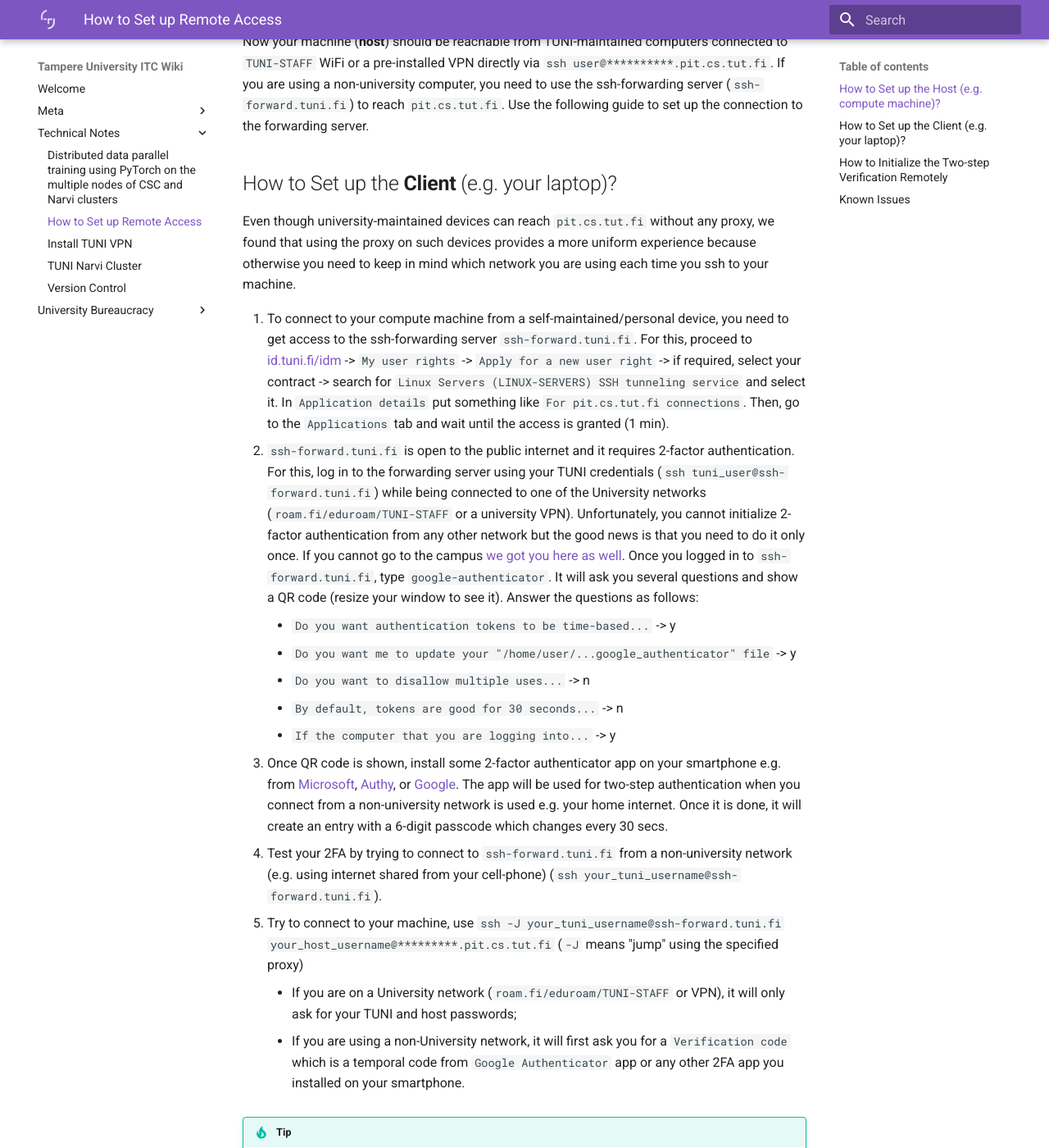
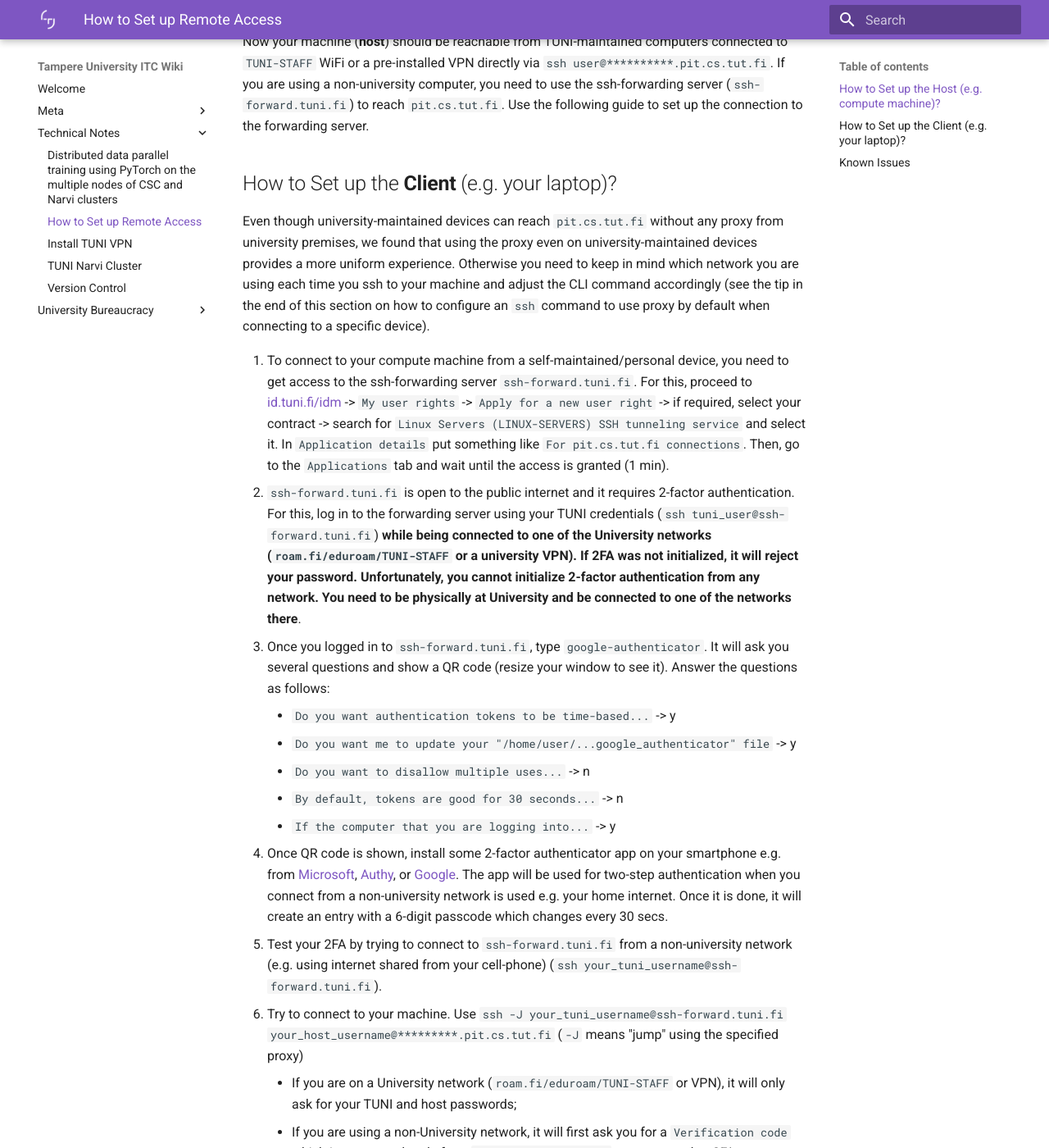
Before and after one commit to TUNI-ITC/wiki, an MkDocs documentation site: the page built from docs/Technical-Notes/how-to-set-up-remote-access.md, in a window 1280 px wide and 1400 px high, scrolled down 1232 px. Shown: the whole window at 82% size. Built offline with MkDocs 1.6.1 and Material for MkDocs 9.7.7, drawn with Linux system fonts in a browser that asks for light colours; some of the changed text lies outside the part shown.

Commit message:
clarify 2fa instructions; removed old work-around (#35)

````diff
--- a/docs/Technical-Notes/how-to-set-up-remote-access.md
+++ b/docs/Technical-Notes/how-to-set-up-remote-access.md
@@ -21,18 +21,19 @@ We assume that you have an Linux desktop (**host**) at your office and you would
 Now your machine (**host**) should be reachable from TUNI-maintained computers connected to `TUNI-STAFF` WiFi or a pre-installed VPN directly via `ssh user@**********.pit.cs.tut.fi`. If you are using a non-university computer, you need to use the ssh-forwarding server (`ssh-forward.tuni.fi`) to reach `pit.cs.tut.fi`. Use the following guide to set up the connection to the forwarding server.
 
 ## How to Set up the **Client** (e.g. your laptop)?
-Even though university-maintained devices can reach `pit.cs.tut.fi` without any proxy, we found that using the proxy on such devices provides a more uniform experience because otherwise you need to keep in mind which network you are using each time you ssh to your machine.
+Even though university-maintained devices can reach `pit.cs.tut.fi` without any proxy from university premises, we found that using the proxy even on university-maintained devices provides a more uniform experience. Otherwise you need to keep in mind which network you are using each time you ssh to your machine and adjust the CLI command accordingly (see the tip in the end of this section on how to configure an `ssh` command to use proxy by default when connecting to a specific device).
 
 1. To connect to your compute machine from a self-maintained/personal device, you need to get access to the ssh-forwarding server `ssh-forward.tuni.fi`. For this, proceed to [id.tuni.fi/idm](https://id.tuni.fi/idm/?uiLang=en) -> `My user rights` -> `Apply for a new user right` -> if required, select your contract -> search for `Linux Servers (LINUX-SERVERS) SSH tunneling service` and select it. In `Application details` put something like `For pit.cs.tut.fi connections`. Then, go to the `Applications` tab and wait until the access is granted (1 min).
-2. `ssh-forward.tuni.fi` is open to the public internet and it requires 2-factor authentication. For this, log in to the forwarding server using your TUNI credentials (`ssh tuni_user@ssh-forward.tuni.fi`) while being connected to one of the University networks (`roam.fi/eduroam/TUNI-STAFF` or a university VPN). Unfortunately, you cannot initialize 2-factor authentication from any other network but the good news is that you need to do it only once. If you cannot go to the campus [we got you here as well](#how-to-initialize-the-two-step-verification-remotely). Once you logged in to `ssh-forward.tuni.fi`, type `google-authenticator`. It will ask you several questions and show a QR code (resize your window to see it). Answer the questions as follows:
+2. `ssh-forward.tuni.fi` is open to the public internet and it requires 2-factor authentication. For this, log in to the forwarding server using your TUNI credentials (`ssh tuni_user@ssh-forward.tuni.fi`) **while being connected to one of the University networks (`roam.fi/eduroam/TUNI-STAFF` or a university VPN). If 2FA was not initialized, it will reject your password. Unfortunately, you cannot initialize 2-factor authentication from any network. You need to be physically at University and be connected to one of the networks there**.
+3. Once you logged in to `ssh-forward.tuni.fi`, type `google-authenticator`. It will ask you several questions and show a QR code (resize your window to see it). Answer the questions as follows:
     - `Do you want authentication tokens to be time-based...` -> y
     - `Do you want me to update your "/home/user/...google_authenticator" file` -> y
     - `Do you want to disallow multiple uses...` -> n
     - `By default, tokens are good for 30 seconds...` -> n
     - `If the computer that you are logging into...` -> y
-3. Once QR code is shown, install some 2-factor authenticator app on your smartphone e.g. from [Microsoft](https://www.microsoft.com/en-us/account/authenticator), [Authy](https://authy.com/), or [Google](https://www.google.com/search?q=Google+Authenticator+apple+android). The app will be used for two-step authentication when you connect from a non-university network is used e.g. your home internet. Once it is done, it will create an entry with a 6-digit passcode which changes every 30 secs.
-4. Test your 2FA by trying to connect to `ssh-forward.tuni.fi` from a non-university network (e.g. using internet shared from your cell-phone) (`ssh your_tuni_username@ssh-forward.tuni.fi`).
-5. Try to connect to your machine, use `ssh -J your_tuni_username@ssh-forward.tuni.fi your_host_username@*********.pit.cs.tut.fi` (`-J` means "jump" using the specified proxy)
+4. Once QR code is shown, install some 2-factor authenticator app on your smartphone e.g. from [Microsoft](https://www.microsoft.com/en-us/account/authenticator), [Authy](https://authy.com/), or [Google](https://www.google.com/search?q=Google+Authenticator+apple+android). The app will be used for two-step authentication when you connect from a non-university network is used e.g. your home internet. Once it is done, it will create an entry with a 6-digit passcode which changes every 30 secs.
+5. Test your 2FA by trying to connect to `ssh-forward.tuni.fi` from a non-university network (e.g. using internet shared from your cell-phone) (`ssh your_tuni_username@ssh-forward.tuni.fi`).
+6. Try to connect to your machine. Use `ssh -J your_tuni_username@ssh-forward.tuni.fi your_host_username@*********.pit.cs.tut.fi` (`-J` means "jump" using the specified proxy)
     - If you are on a University network (`roam.fi/eduroam/TUNI-STAFF` or VPN), it will only ask for your TUNI and host passwords;
     - If you are using a non-University network, it will first ask you for a `Verification code` which is a temporal code from `Google Authenticator` app or any other 2FA app you installed on your smartphone.
 
@@ -46,14 +47,6 @@ Even though university-maintained devices can reach `pit.cs.tut.fi` without any
     ```
     After doing this, you will be able to do `ssh connection_name` to `ssh` directly to `*********.pit.cs.tut.fi`, forward ports, and transfer large files using `scp/rsync`. It is also useful if you are using `VSCode` or any other text editor which supports remote development. Additionally, it is handy if you would like to mount folders from the host to your client. You can use `sshfs connection_name:/path/to/remote_folder /path/to/local_folder`.
 
-
-## How to Initialize the Two-step Verification Remotely
-
-!!! warning "`linux-ssh.cc.tut.fi` and `ssh-forward.cc.tut.fi` will be deprecated by February 2021"
-    *`linux-ssh.cc.tut.fi` and `ssh-forward.cc.tut.fi` will be decommissioned during the 2nd week of 2021 and `staff-linux.cc.tut.fi` in February 2021. Therefore, if neither of the three is working for you, try using a VPN or go to the university and initialize authentication from roam.fi/eduroam/otherWiFi. You may also ask a colleague-friend to do it for you if they have an access/vpn/at-uni.*
-
-If you are setting up your connection remotely and you don't have an access to the university networks nor VPN at the moment, you still can do it. For this, you may use the old ssh-server if it still works for you (`ssh-forward.cc.tut.fi`), otherwise you will need to apply for another service. Proceed to [tut.fi/omatunnus](https://www.tut.fi/omatunnus) (yes, `tut` not `tuni`) -> `Services` -> `System Access` (wait 10 sec) -> search for `linux-ssh.cc.tut.fi` or `staff-linux.cc.tut.fi` depending on whether your are a student or a staff. When the access is granted (5 mins), `ssh` to one of them, and from there `ssh` to `ssh-forward.tuni.fi` -- no verification code will be asked as these servers are in the university network. Then, proceed with the initialization of the two-factor auth.
-
 ## Known Issues
 
 - You will need to contact `it-helpdesk@tuni.fi` and ask to activate and configure your wall internet socket in a special way. This might take some time.
````
